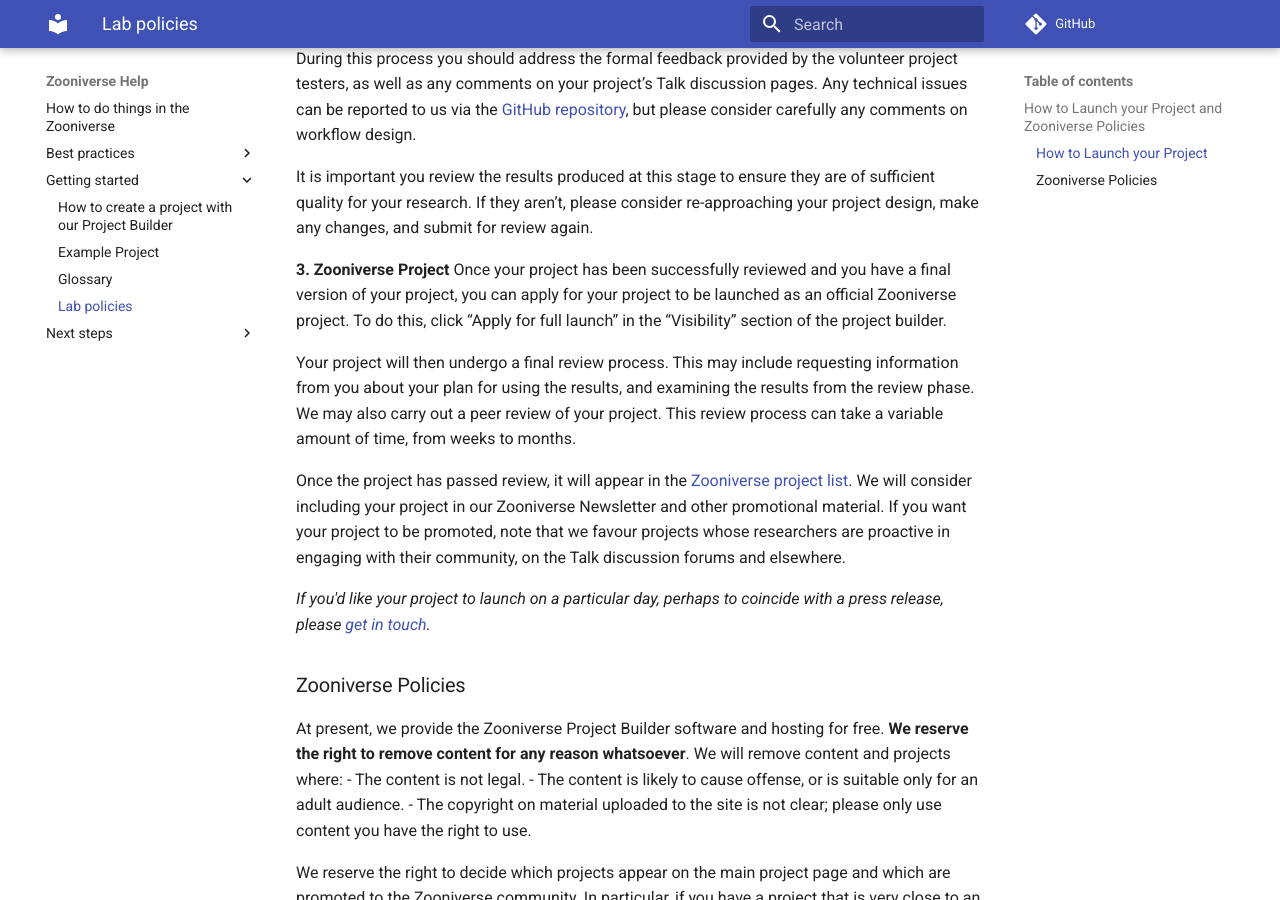
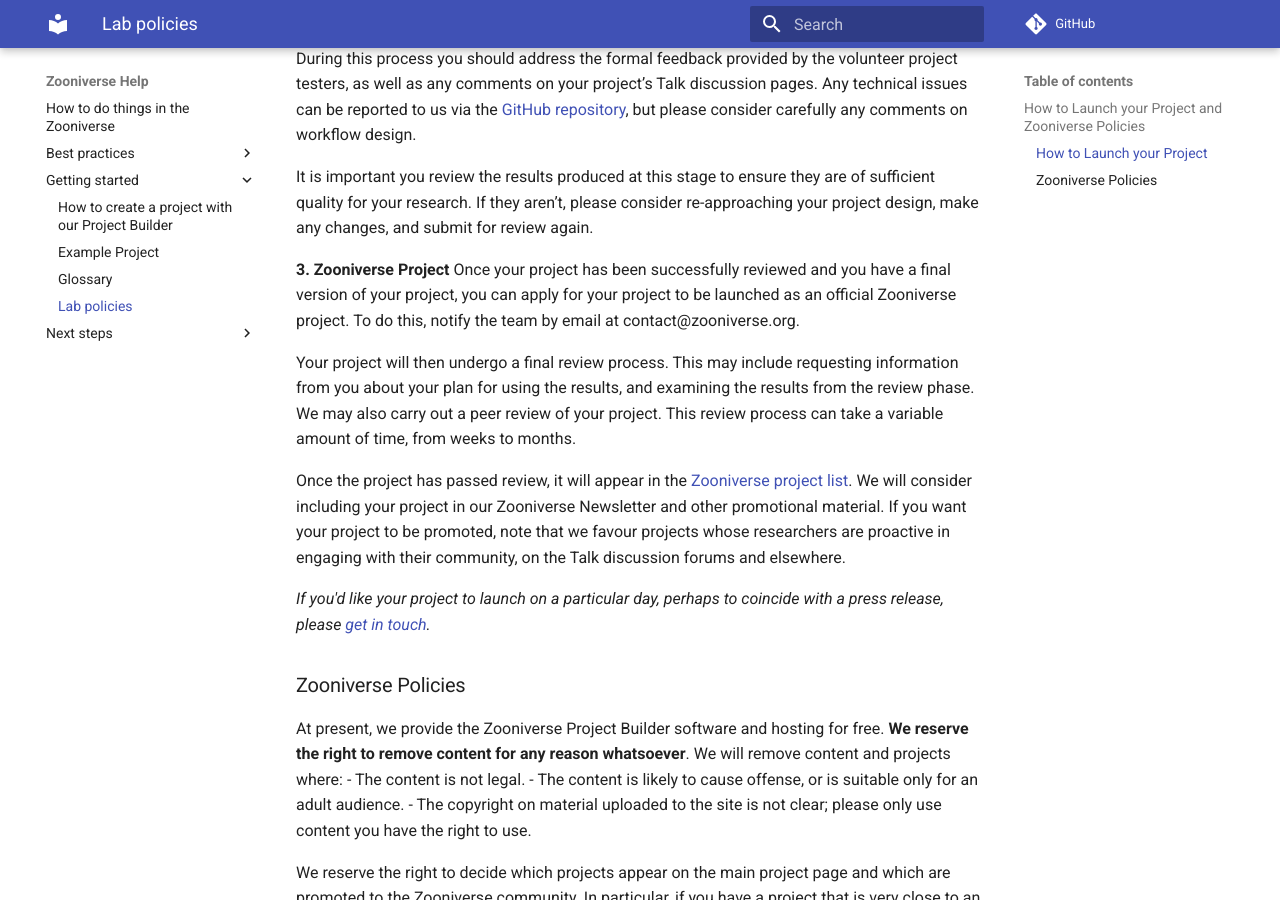
Before and after one commit to zooniverse/help, an MkDocs documentation site: the page built from docs/getting-started/lab-policies.md, in a window 1280 px wide and 900 px high, scrolled down 922 px. Built offline with MkDocs 1.6.1 and Material for MkDocs 9.7.7, drawn with Linux system fonts in a browser that asks for light colours; comment, search, counter and statistics services are not loaded.

Commit message:
fix direction to nonexistent "apply for launch" button (#3)

```diff
--- a/docs/getting-started/lab-policies.md
+++ b/docs/getting-started/lab-policies.md
@@ -28,7 +28,7 @@
 &nbsp;
 
 **3. Zooniverse Project**
-Once your project has been successfully reviewed and you have a final version of your project, you can apply for your project to be launched as an official Zooniverse project. To do this, click “Apply for full launch” in the “Visibility” section of the project builder.
+Once your project has been successfully reviewed and you have a final version of your project, you can apply for your project to be launched as an official Zooniverse project. To do this, notify the team by email at contact@zooniverse.org.
 
 Your project will then undergo a final review process. This may include requesting information from you about your plan for using the results, and examining the results from the review phase. We may also carry out a peer review of your project. This review process can take a variable amount of time, from weeks to months.
 
```
